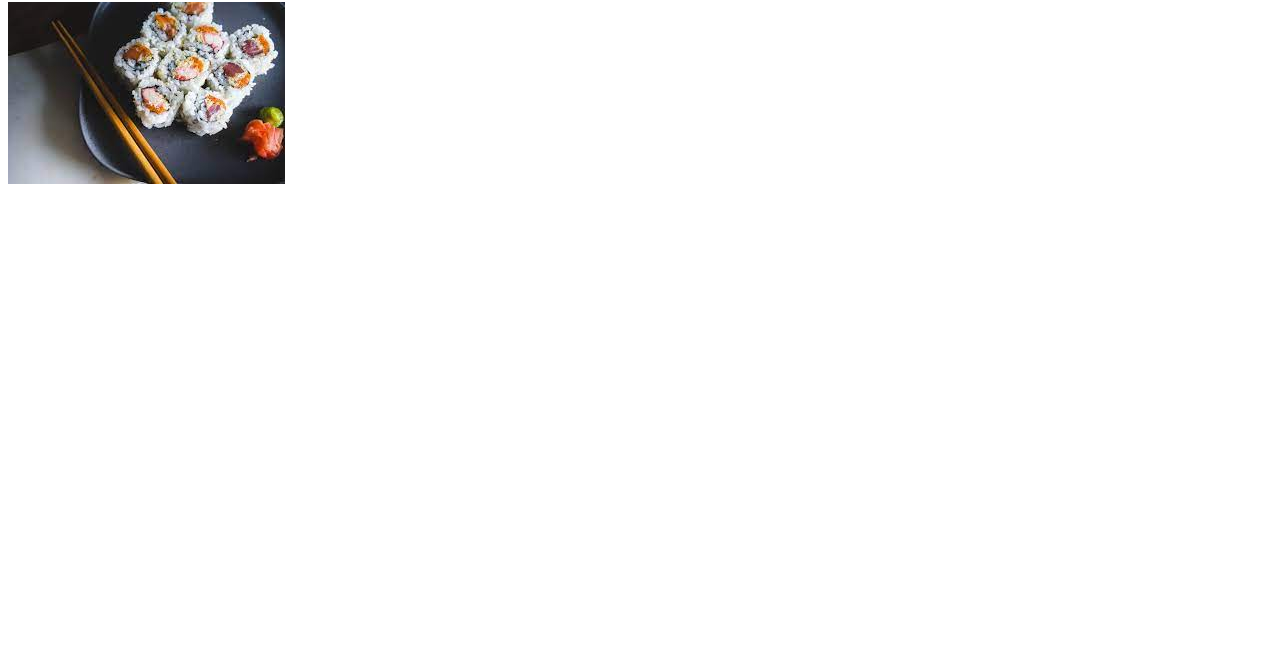
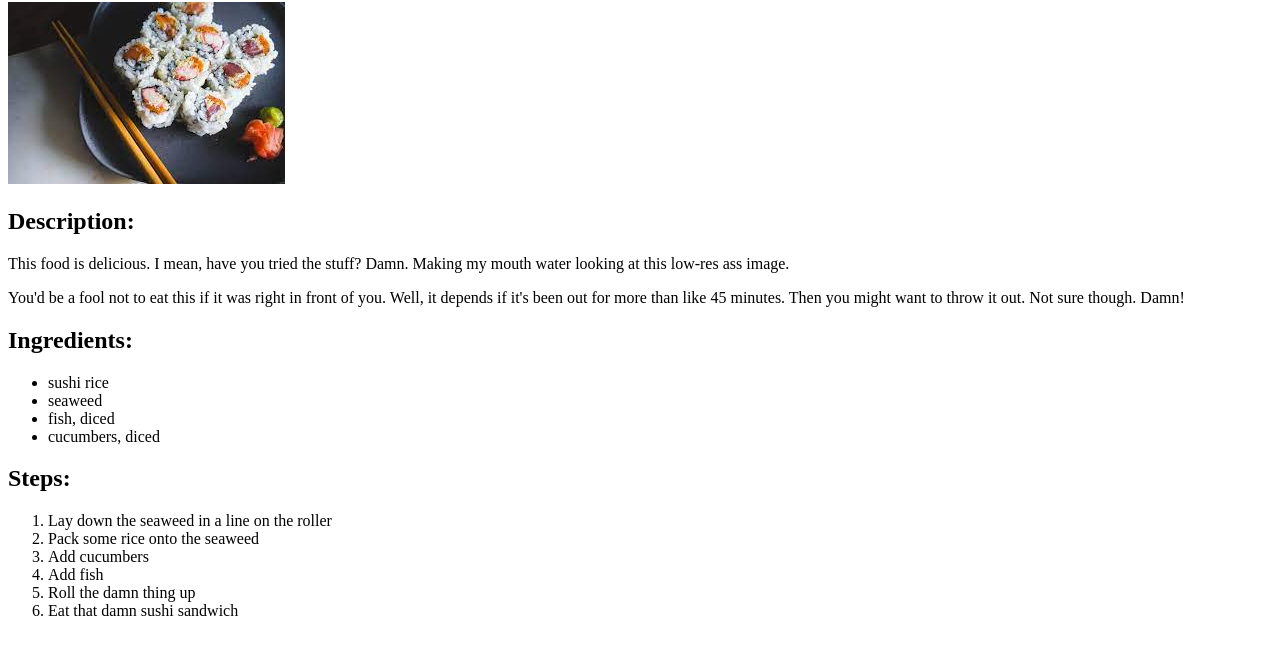
Before and after one commit to ianquill/odin-recipes, a plain HTML site: page recipes/sushi.html in a window 1280 px wide. Shown: the part 78-732 px from the top of the page. Drawn offline with Linux system fonts and the light colour scheme.

Commit message:
Filled in main content for sushi.html

```diff
--- a/recipes/sushi.html
+++ b/recipes/sushi.html
@@ -7,6 +7,26 @@
 
     <body>
         <h1>Sushi</h1>
-        <img src="../img/sushi.jpeg">
+        <img src="../img/sushi.jpeg" alt="Sushi on a plate.">
+        <h2>Description:</h2>
+        <p>This food is delicious. I mean, have you tried the stuff? Damn. Making my mouth water looking at this low-res ass image.</p>
+        <p>You'd be a fool not to eat this if it was right in front of you. Well, it depends if it's been out for more than like 45 minutes. Then you might want to throw it out. Not sure though. Damn!</p>
+        <h2>Ingredients:</h2>
+        <ul>
+            <li>sushi rice</li>
+            <li>seaweed</li>
+            <li>fish, diced</li>
+            <li>cucumbers, diced</li>
+        </ul>
+
+        <h2>Steps:</h2>
+        <ol>
+            <li>Lay down the seaweed in a line on the roller</li>
+            <li>Pack some rice onto the seaweed</li>
+            <li>Add cucumbers</li>
+            <li>Add fish</li>
+            <li>Roll the damn thing up</li>
+            <li>Eat that damn sushi sandwich</li>
+        </ol>
     </body>
 </html>
```
